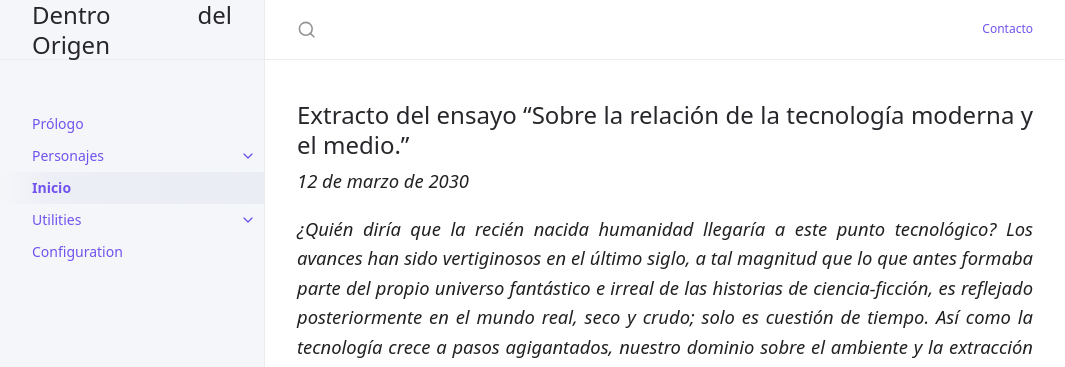
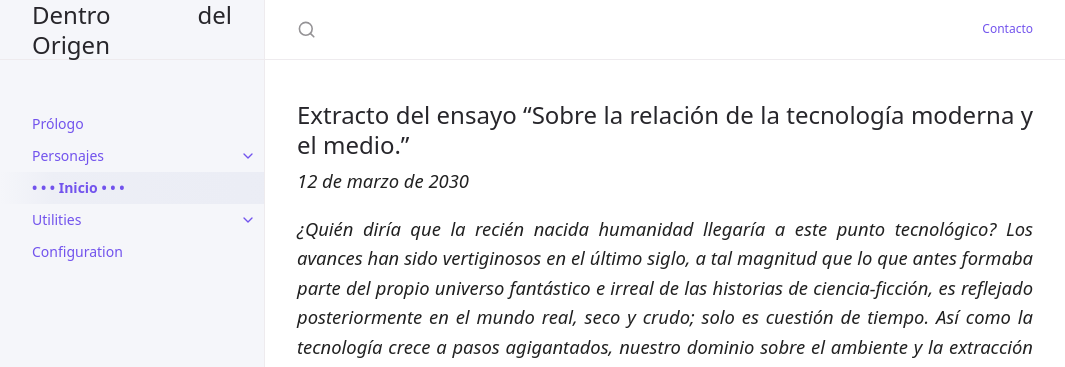
Before and after one commit to KierPrev/DentroDelOrigen, a Jekyll site: the page built from docs/1-inicio.md, in a window 1280 px wide. Shown: the top 367 px of the page, without its empty margins (107-1172 px from the left). Built offline with Jekyll 4.4.1, drawn with Linux system fonts in a browser that asks for light colours.

```diff
--- a/docs/1-inicio.md
+++ b/docs/1-inicio.md
@@ -1,6 +1,6 @@
 ---
 layout: default
-title: Inicio
+title: • • • Inicio • • •
 nav_order: 3
 ---
 
```
